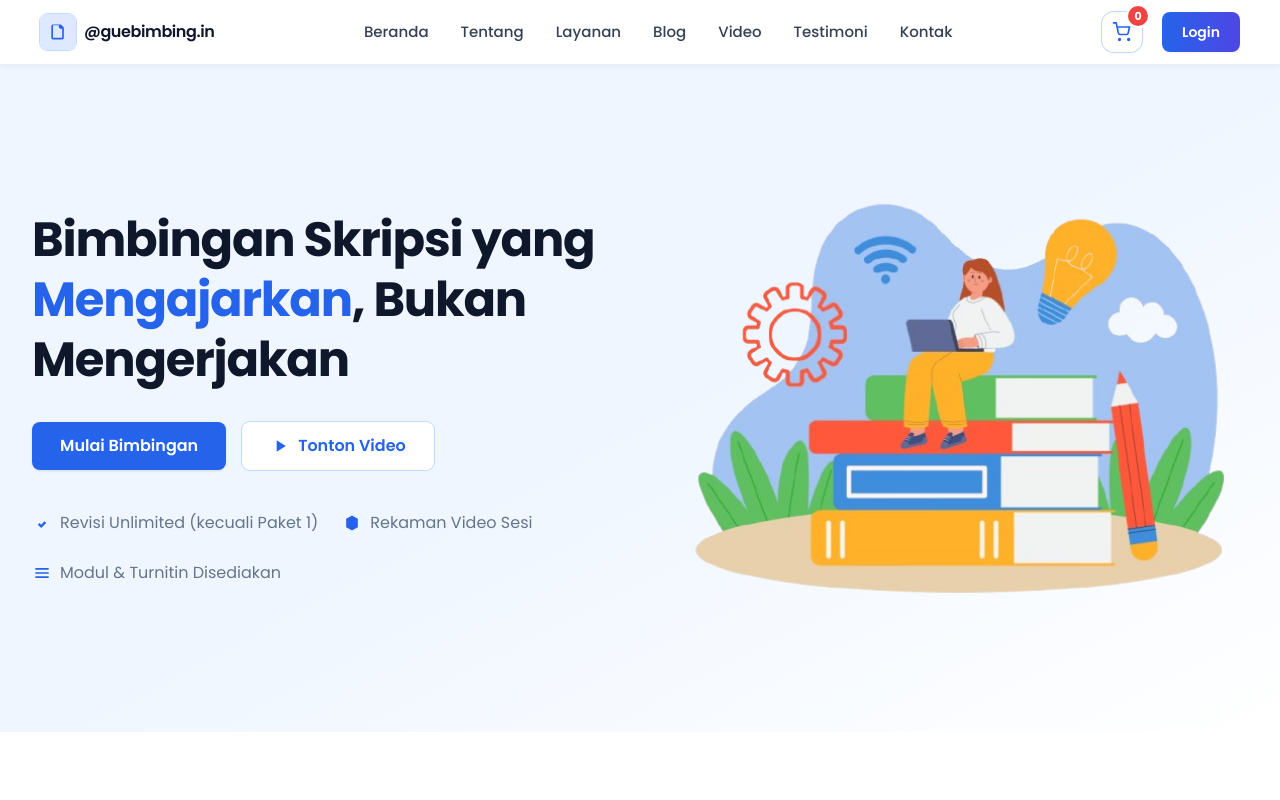
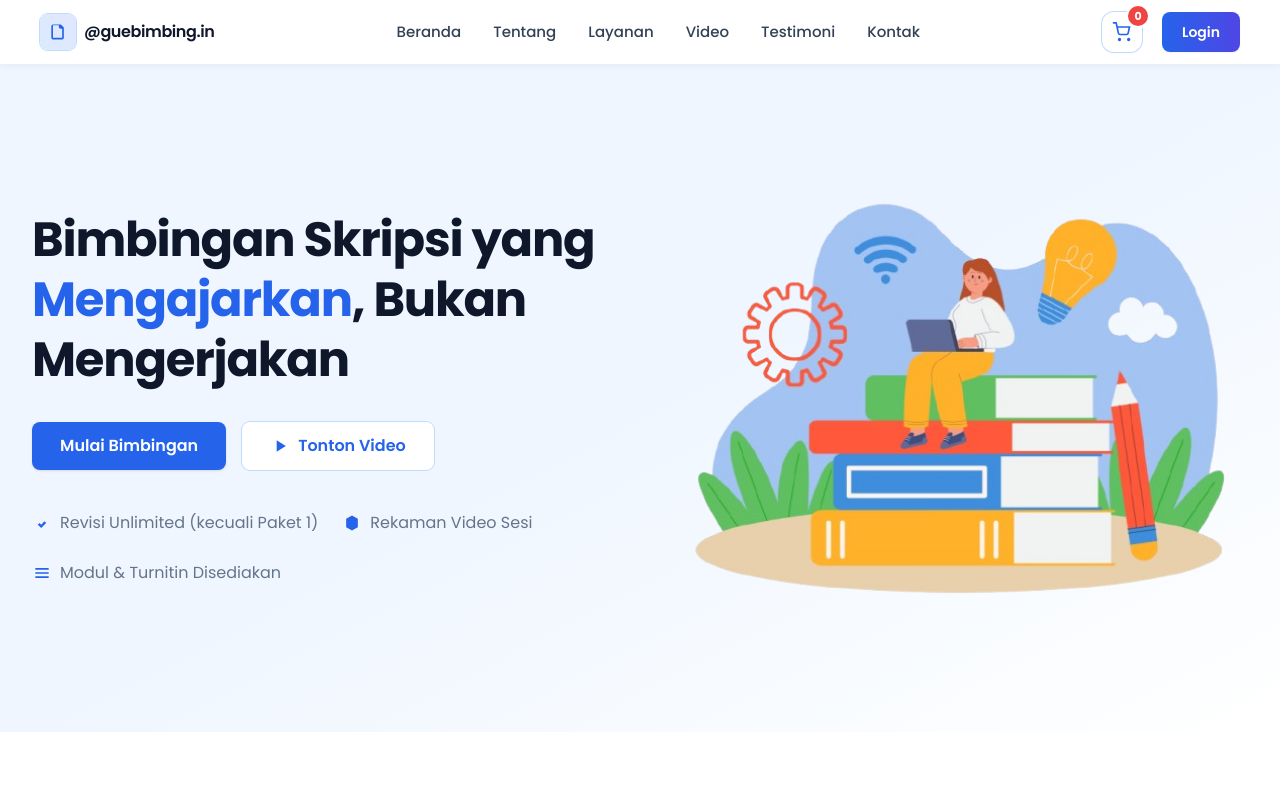
Before and after one commit to faiqbrinatta/guebimbing.in, a plain HTML site: page index.html in a window 1280 px wide. Shown: the top 800 px of the page. Drawn offline with nearby package versions, Linux system fonts and the light colour scheme.

Commit message:
menghapus blog2

```diff
--- a/index.html
+++ b/index.html
@@ -45,7 +45,7 @@
                         <a href="#home" class="hover:text-primary transition">Beranda</a>
                         <a href="#about" class="hover:text-primary transition">Tentang</a>
                         <a href="#program" class="hover:text-primary transition">Layanan</a>
-                        <a href="blog.html" class="hover:text-primary transition">Blog</a>
+                        <!-- <a href="blog.html" class="hover:text-primary transition">Blog</a> -->
                         <a href="#video" class="hover:text-primary transition">Video</a>
                         <a href="#testimoni" class="hover:text-primary transition">Testimoni</a>
                         <a href="#contact" class="hover:text-primary transition">Kontak</a>
```
